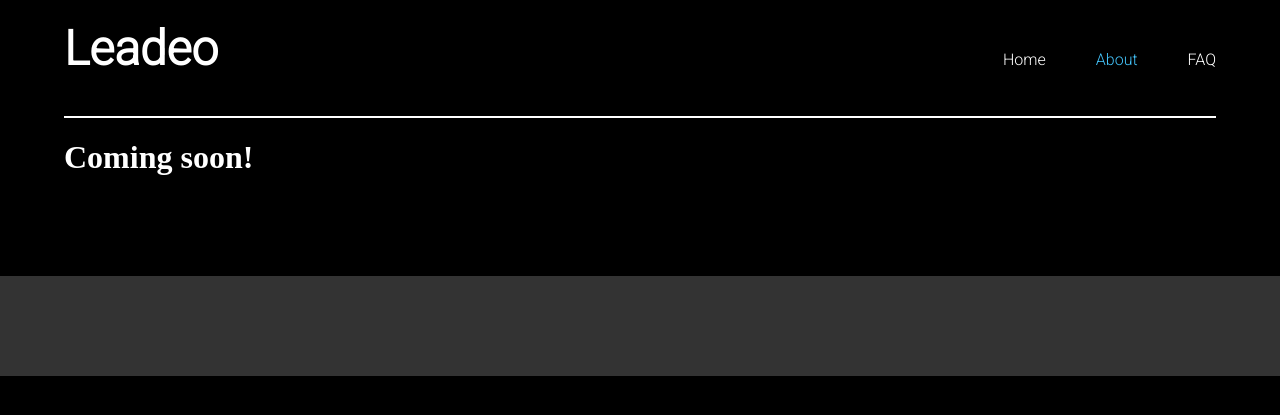
After one commit to DonaldKLee/VidNotes, a Flask app: page /about in a window 1280 px wide. The commit adds this page. Shown: the top 415 px of the page. Run offline with Flask 2, Linux system fonts and the light colour scheme.

Commit message:
Added an about and FAQ page

```diff
--- a/main.py
+++ b/main.py
@@ -171,7 +171,13 @@ def note(url_name):
     else:
         return render_template('404.html')
 
+@app.route('/about')  # Home page
+def about():
+	return render_template("about.html")
 
+@app.route('/faq')  # Home page
+def faq():
+	return render_template("faq.html")
 
 @app.errorhandler(404)
 def page_not_found(e):
--- a/static/css/header.css
+++ b/static/css/header.css
@@ -8,14 +8,12 @@
 }
 .nav_left {
     font-family: 'Roboto', sans-serif;
-    color: white;
     list-style-type: none;
     font-size: 3em;
     float: left;
     font-weight: bold;
 }
 .nav_right {
-    color: white;
     font-family: 'Roboto', sans-serif;
     float:right;
     list-style-type: none;
@@ -28,3 +26,17 @@
     background: #FFFFFF;
     width: 100%;
 }
+
+.nav_link {
+    color: white;
+    text-decoration: none;
+    cursor: pointer;
+}
+
+.nav_link:hover {
+    color: #43C3FA;
+}
+
+.active {
+    color: #43C3FA;
+}
--- /dev/null
+++ b/templates/about.html
@@ -0,0 +1,39 @@
+<!DOCTYPE html>
+<html>
+
+    <head>
+        <title>Leadeo</title>
+        <meta name="viewport" content="width=device-width, initial-scale=1">
+
+        <!-- Adds the Roboto font -->
+        <link rel="preconnect" href="https://fonts.googleapis.com">
+        <link rel="preconnect" href="https://fonts.gstatic.com" crossorigin>
+        <link href="https://fonts.googleapis.com/css2?family=Roboto:wght@300&display=swap" rel="stylesheet">
+        <!-- Adds the Roboto font ^^^ -->
+
+        <link rel="stylesheet" href="{{ url_for('static', filename='css/base.css') }}">
+        <link rel="stylesheet" href="{{ url_for('static', filename='css/home.css') }}">
+
+
+    </head>
+
+<body>
+
+    <div class="content">
+
+        {% with active_page="about" %} {# sets about as the active page #}
+        {% include 'header.html' %}
+        {% endwith %}
+
+
+        <h1 style="color:white;">Coming soon!</h1>
+
+    </div>
+
+
+    {% include 'footer.html' %}
+
+</body>
+
+
+</html>
--- a/templates/header.html
+++ b/templates/header.html
@@ -2,10 +2,10 @@
 
 
 <ul class="nav_bar">
-    <li class="nav_left"><a>Leadeo</a></li>
-    <li class="nav_right"><a>Support</a></li>
-    <li class="nav_right"><a>FAQ</a></li>
-    <li class="nav_right"><a>About</a></li>
+    <li class="nav_left"><a class="nav_link" href="/">Leadeo</a></li>
+    <li class="nav_right"><a class="nav_link {{ 'active' if active_page == 'faq' else '' }}" href="/faq">FAQ</a></li>
+    <li class="nav_right"><a class="nav_link {{ 'active' if active_page == 'about' else '' }}" href="/about">About</a></li>
+    <li class="nav_right"><a class="nav_link {{ 'active' if active_page == 'home' else '' }}" href="/">Home</a></li>
 </ul>
 
 <div class="line_under_navbar"></div>
```
Also changed, not shown: templates/faq.html (added, +38 -0 lines), templates/index.html (+23 -4 lines).
